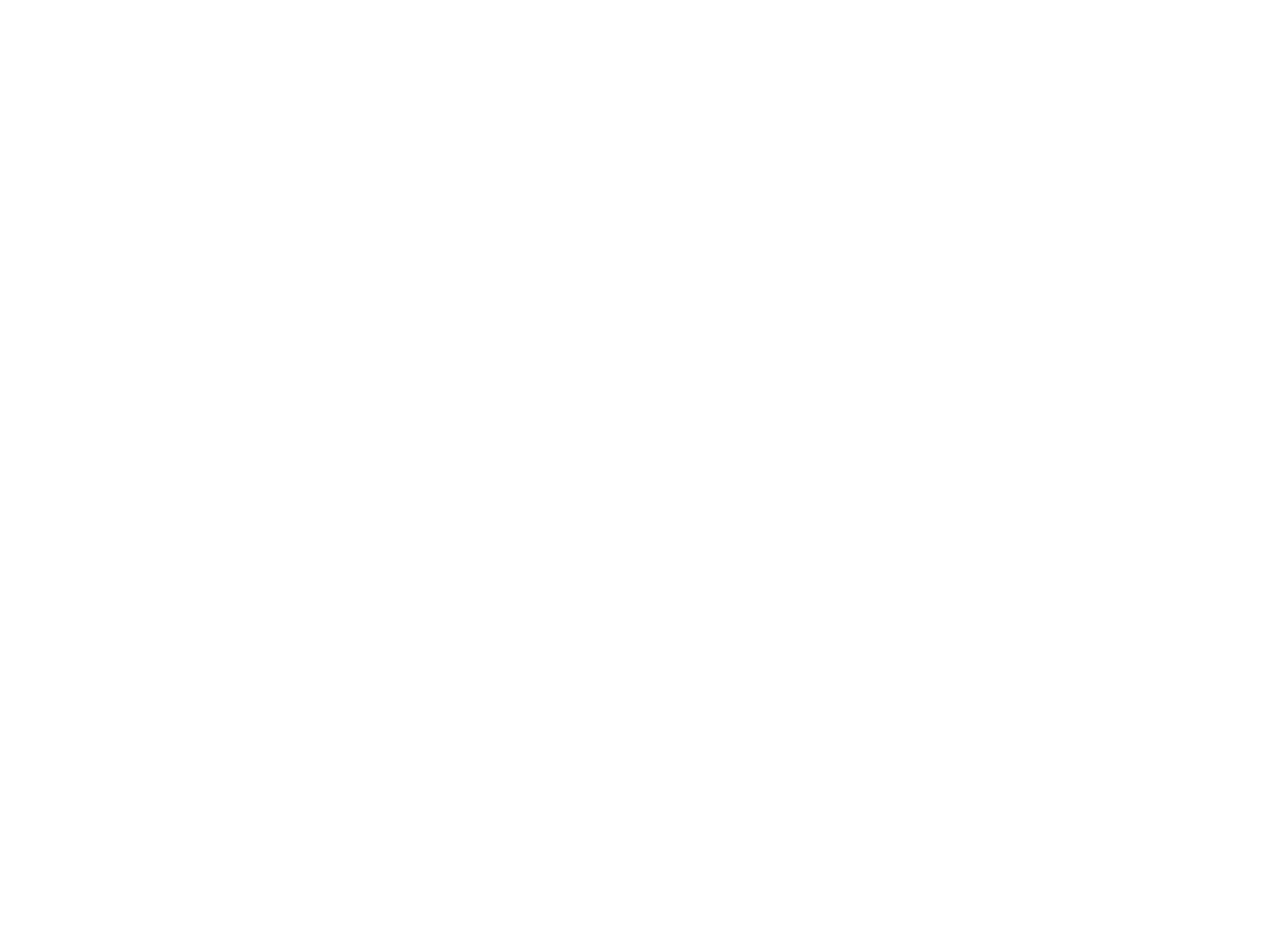
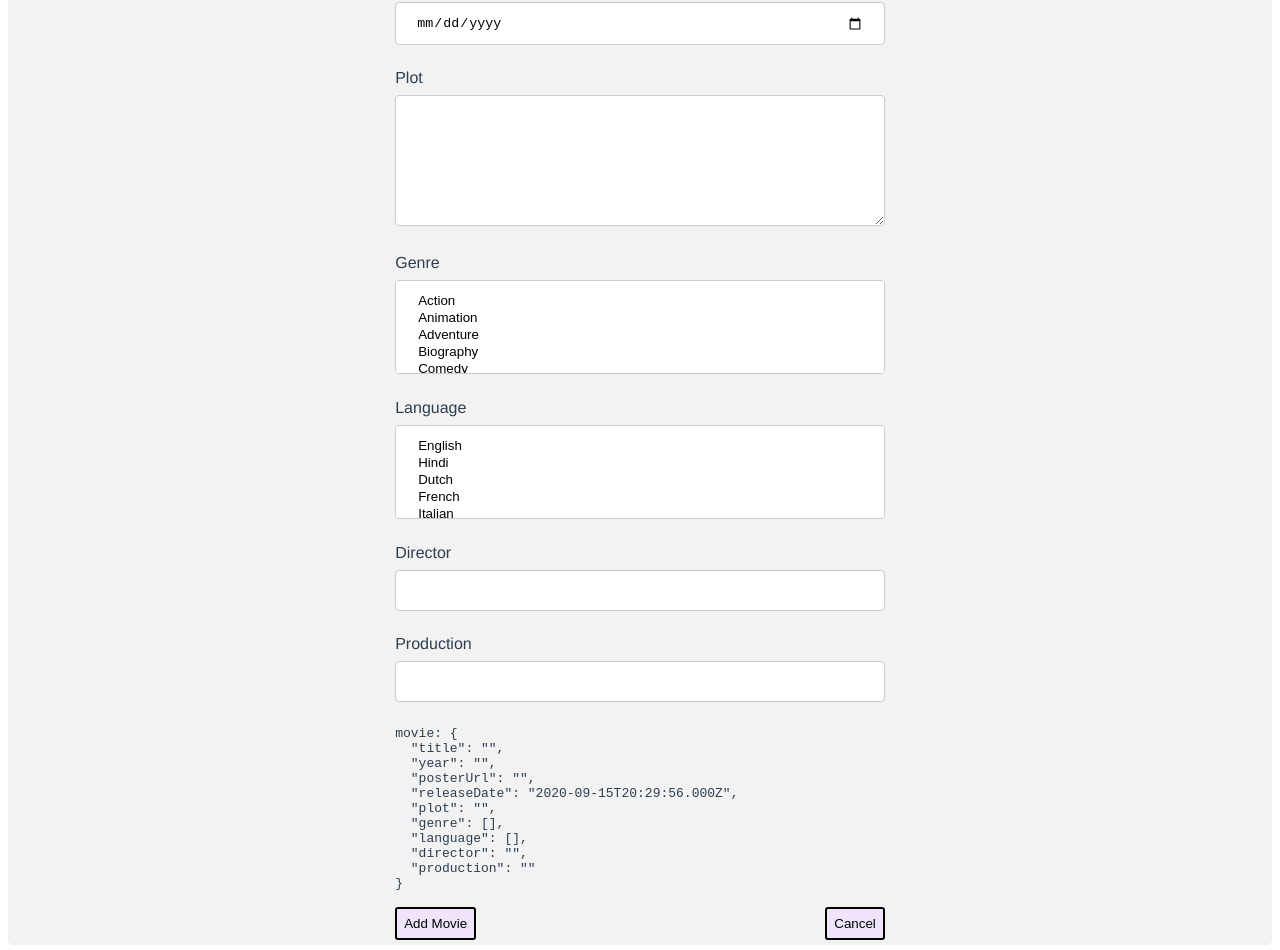
Before and after one commit to nazneen1022/SG-Movie-Database, a Vue app: page /AddMovie in a window 1280 px wide. Shown: the part 494-1444 px from the top of the page. Before the commit the page ends 800 px from the top, so only its background shows below. Built offline with nearby package versions, Linux system fonts and the light colour scheme.

Commit message:
Add form

```diff
--- a/src/components/AddMovie/AddMovie.vue
+++ b/src/components/AddMovie/AddMovie.vue
@@ -1,9 +1,133 @@
 <template>
   <div>
-    Add Movie Page
+    <h1>Add a New Movie</h1>
+    <form id="app">
+      <!-- text -->
+      <p>
+        <label>Title</label>
+        <input type="text" v-model="movie.title" />
+      </p>
+      <p>
+        <label>Year</label>
+        <input type="text" v-model="movie.year" />
+      </p>
+      <p>
+        <label>Poster URL</label>
+        <input type="text" v-model="movie.poster" />
+      </p>
+      <p>
+        <label>Release Date</label>
+        <input type="date" v-model="movie.releaseDate" />
+      </p>
+      <!-- textarea -->
+      <p>
+        <label>Plot</label>
+        <textarea rows="7" v-model="movie.plot"></textarea>
+      </p>
+      <!-- multiple select -->
+      <p>
+        <label>Genre</label>
+        <select v-model="movie.genre" multiple>
+          <option>Action</option>
+          <option>Animation</option>
+          <option>Adventure</option>
+          <option>Biography</option>
+          <option>Comedy</option>
+          <option>Crime</option>
+          <option>Drama</option>
+          <option>Fantacy</option>
+          <option>Romance</option>
+          <option>Sci-Fi</option>
+          <option>Thriller</option>
+        </select>
+      </p>
+      <p>
+        <label>Language</label>
+        <select v-model="movie.language" multiple>
+          <option>English</option>
+          <option>Hindi</option>
+          <option>Dutch</option>
+          <option>French</option>
+          <option>Italian</option>
+          <option>Spanish</option>
+          <option>Bulgarian</option>
+          <option>Mandarian</option>
+          <option>German</option>
+          <option>Russian</option>
+          <option>Japanese</option>
+          <option>Swedish</option>
+          <option>Sindarin</option>
+          <option>Telugu</option>
+          <option>Other</option>
+        </select>
+      </p>
+      <p>
+        <label>Director</label>
+        <input type="text" v-model="movie.director" />
+      </p>
+      <p>
+        <label>Production</label>
+        <input type="text" v-model="movie.production" />
+      </p>
+       <p><pre>movie: {{movie | json 2}}</pre></p>
+       <p>
+       <button class="mybutton" style="float:left">Add Movie</button>
+       <button class="mybutton" style="float:right">Cancel</button>
+       </p>
+    </form>
+    <br/>
   </div>
 </template>
 
 <script>
-export default {};
+export default {
+  data() {
+    return {
+      movie: {
+        title: "",
+        year: "",
+        posterUrl: "",
+        releaseDate: new Date(),
+        plot: "",
+        genre: [],
+        language: [],
+        director: "",
+        production: "",
+      },
+    };
+  },
+  computed(){
+
+  }
+};
 </script>
+
+<style scoped>
+form{
+  padding-left:30%;
+  padding-right: 30%;
+}
+input[type="text"],input[type="date"],textarea,
+select {
+  width: 100%;
+  padding: 12px 20px;
+  margin: 8px 0;
+  display: inline-block;
+  border: 1px solid #ccc;
+  border-radius: 4px;
+  box-sizing: border-box;
+}
+
+.mybutton{
+  border:2px solid;
+  padding:7px;
+  border-radius: 3px;
+  background-color: rgb(240, 228, 250);
+}
+
+div {
+  border-radius: 5px;
+  background-color: #f2f2f2;
+  padding: 20px;
+}
+</style>
```
